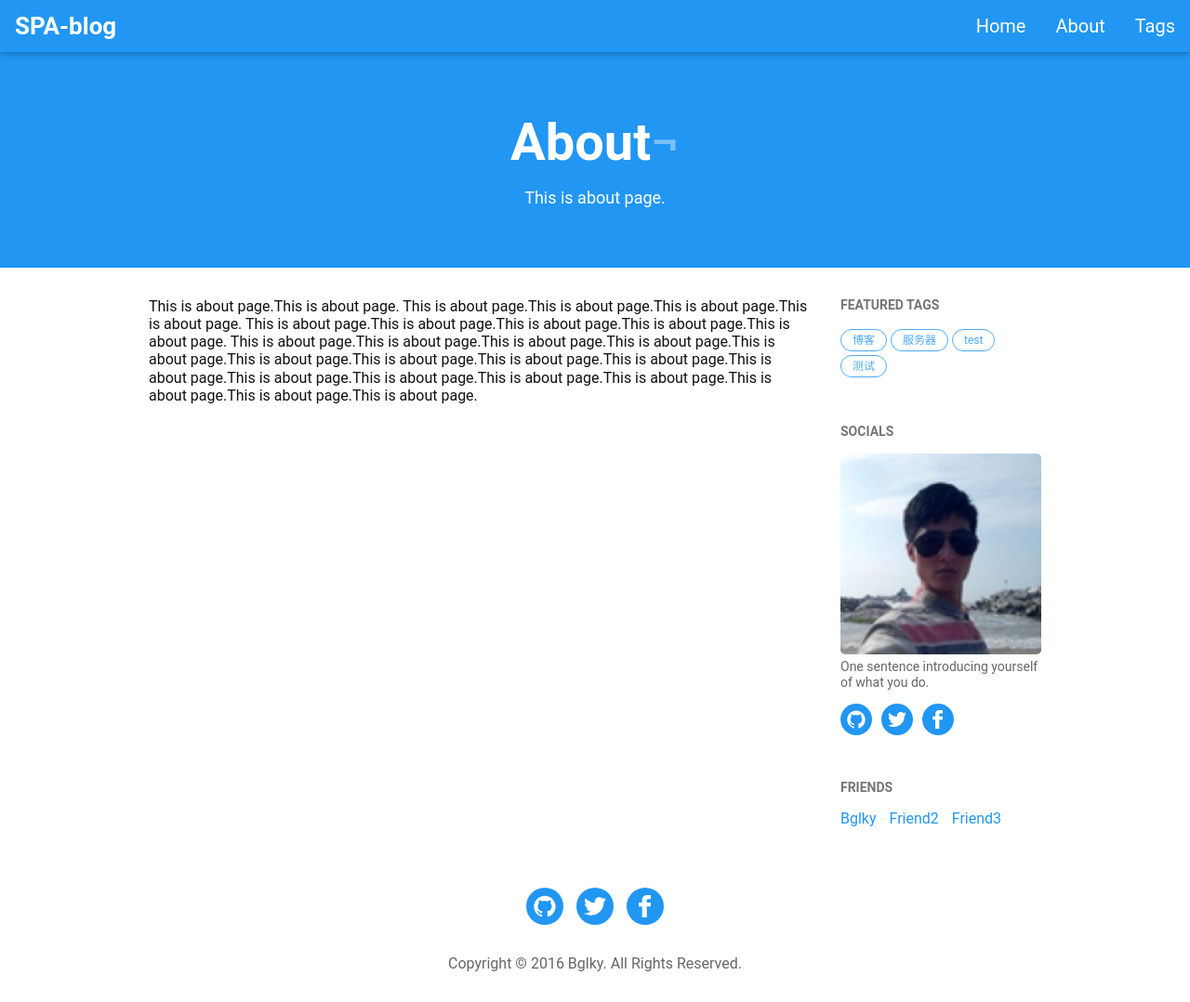
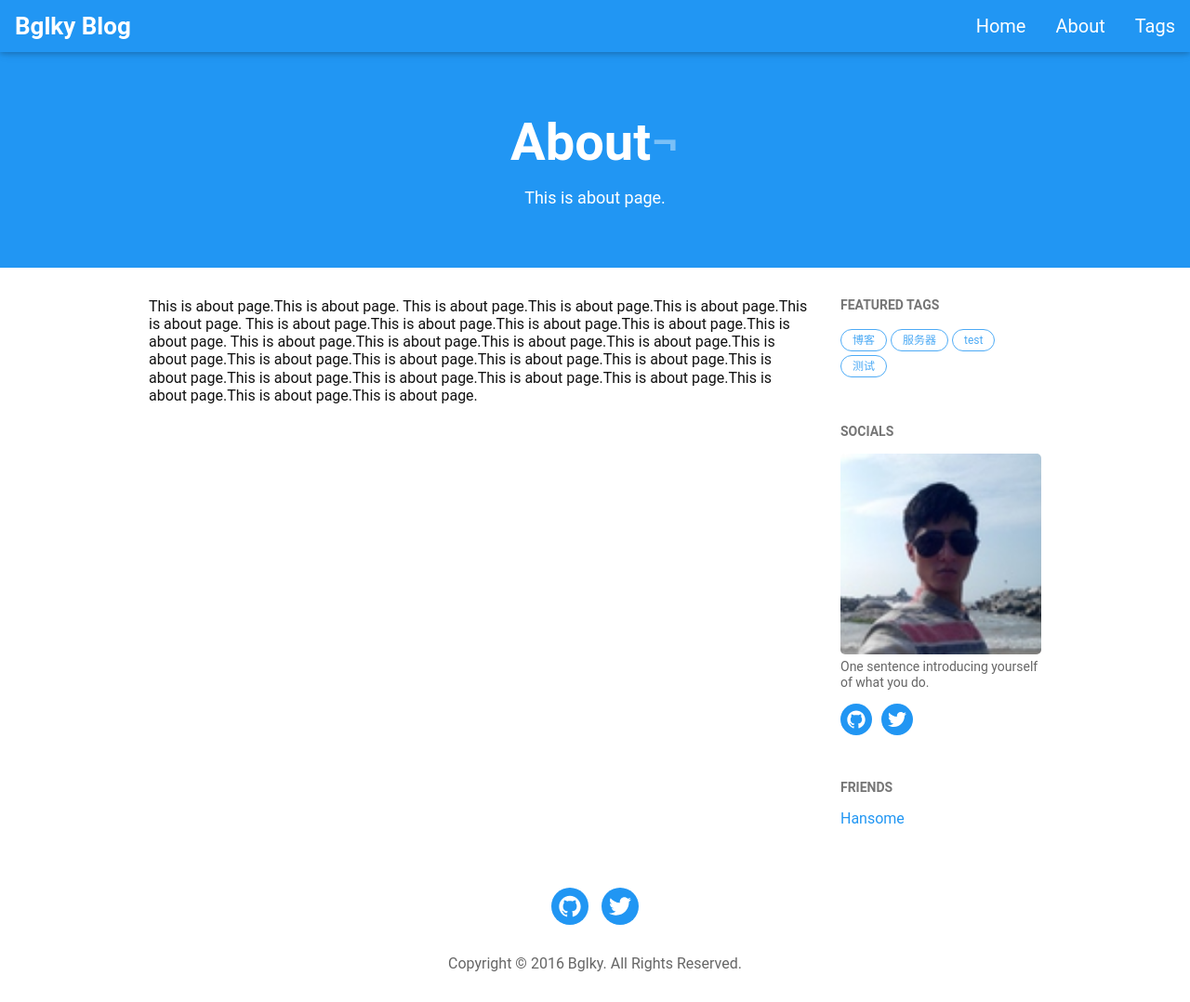
Before and after one commit to bglky/bglky.github.io, a Jekyll site: the page built from about.html, in a window 1280 px wide. Shown: the whole page at 93% size. Built offline with Jekyll 4.4.1, drawn with Linux system fonts in a browser that asks for light colours; comment, search, counter and statistics services are not loaded.

Commit message:
update config

```diff
--- a/_config.yml
+++ b/_config.yml
@@ -6,12 +6,12 @@
 # 'jekyll serve'. If you change this file, please restart the server process.
 
 # Site settings
-title: SPA-blog
-SEOTitle: SPA-blog | 单页-响应式-博客
+title: Bglky Blog
+SEOTitle: 周炳光的博客 | Bglky Blog
 email: bglky.me@gmail.com
-keywords: "SPA-blog,周炳光,bglky,responsive,blog,framework7,jekyll"
+keywords: "周炳光,bglky,周炳光的博客,bglky blog,赖柯滢,responsive,blog,framework7,jekyll"
 description: "An awesome SPA and responsive blog based on Framework7 and Jekyll!"
-baseurl: "/SPA-blog" # the subpath of your site, e.g. /blog
+baseurl: "" # the subpath of your site, e.g. /blog
 url: "http://bglky.me" # the base hostname & protocol for your site
 
 
@@ -21,7 +21,7 @@ markdown: kramdown
 gems: [jekyll-paginate]
 
 exclude: [".project"]
-paginate: 3
+paginate: 10
 disqus_username: bglky
 
 
@@ -43,18 +43,12 @@ avatar: /img/avatar.jpg                 # the path to your avatar
 RSS: false
 github_username: bglky
 twitter_username: zhoubglky
-facebook_username: bglky
+facebook_username:
 
 # Friends
 friends: [
     {
-        title: "Bglky",
-        href: "http://bglky.me"
-    },{
-        title: "Friend2",
-        href: "http://xxx.com"
-    },{
-        title: "Friend3",
-        href: "http://xxx.com"
+        title: "Hansome",
+        href: "http://it198.com"
     }
 ]
```
Also changed, not shown: 1 other file.
